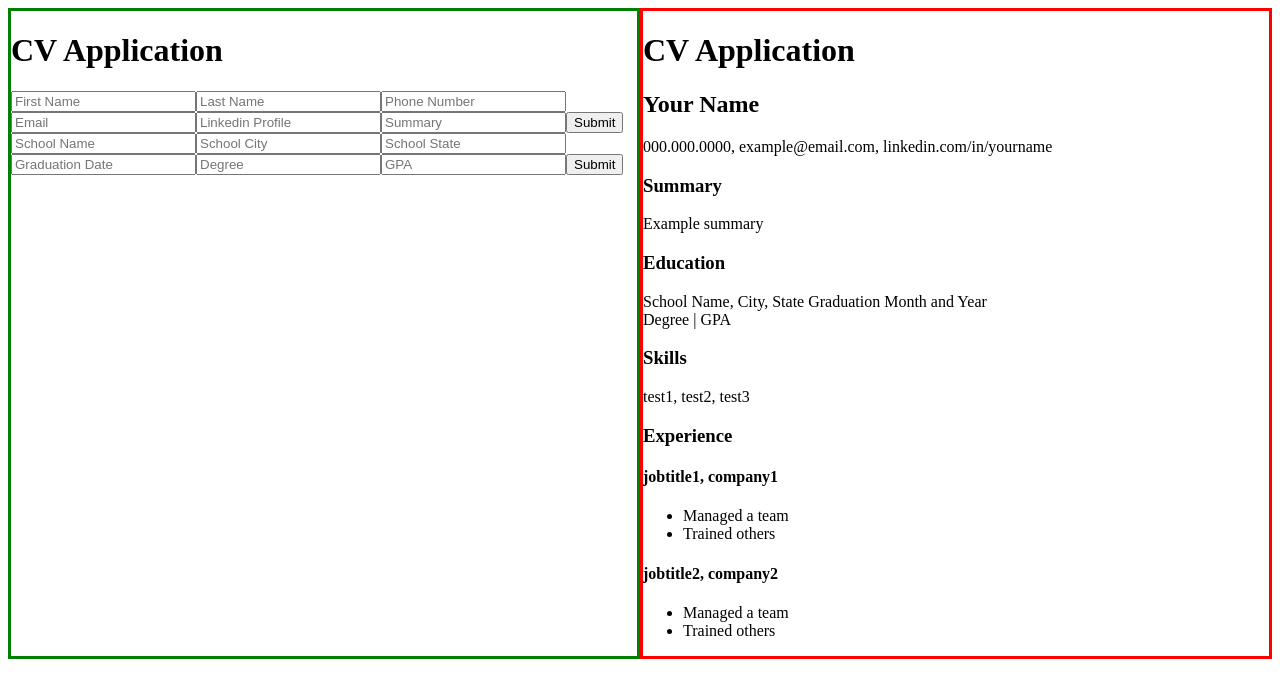
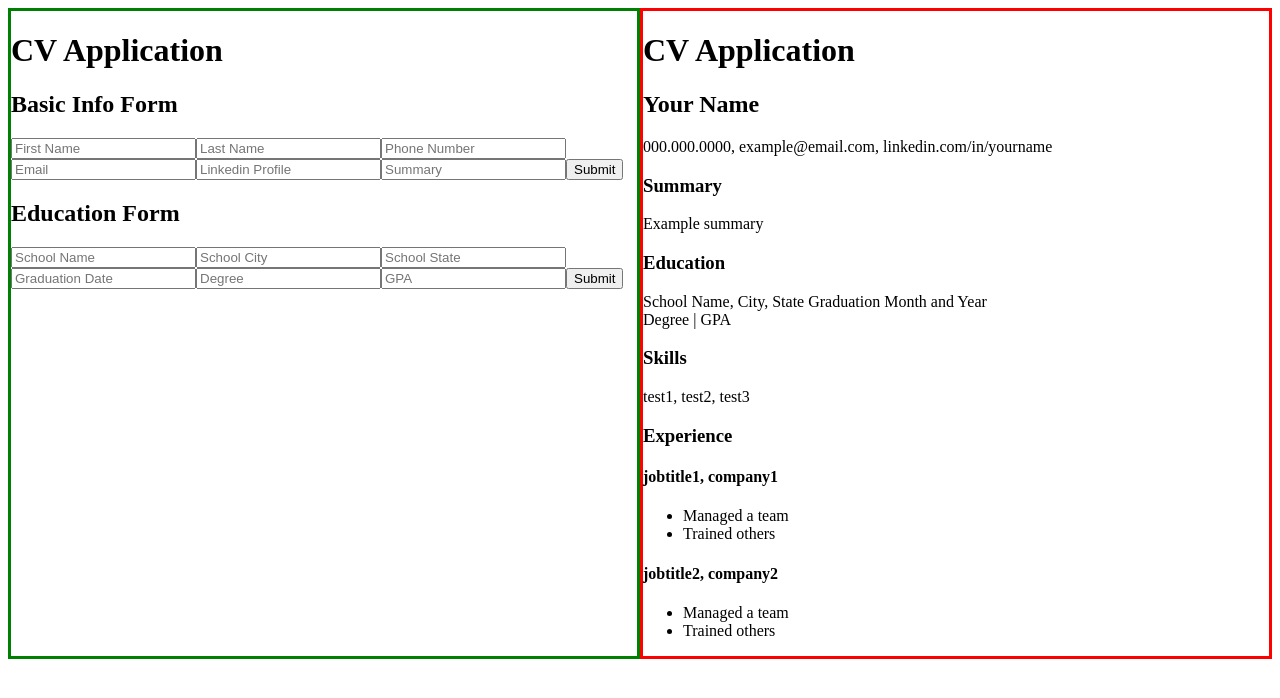
Before and after one commit to ChrisM345/cv-application, a React (Vite) app: page / in a window 1280 px wide. Shown: the top 698 px of the page. Built offline with nearby package versions, Linux system fonts and the light colour scheme.

Commit message:
Added Submit / Edit state

```diff
--- a/src/components/applicant.jsx
+++ b/src/components/applicant.jsx
@@ -1,5 +1,4 @@
 import { useState } from "react";
-import Application from "./application";
 
 function Applicant({ data }) {
   const [firstName, setFirstName] = useState("");
@@ -8,6 +7,7 @@ function Applicant({ data }) {
   const [email, setEmail] = useState("");
   const [linkedin, setLinkedin] = useState("");
   const [summary, setSummary] = useState("");
+  const [showSubmit, setShowSubmit] = useState(true);
 
   function handleFirstNameChange(e) {
     setFirstName(e.target.value);
@@ -42,10 +42,16 @@ function Applicant({ data }) {
       summary: summary,
     });
 
-    console.log("test");
+    setShowSubmit(!showSubmit);
   }
 
-  return (
+  function handleSetSubmit() {
+    setShowSubmit(!showSubmit);
+  }
+
+  return showSubmit ? (
+    <>
+      <h2>Basic Info Form</h2>
       <form onSubmit={(e) => e.preventDefault()}>
         <input placeholder="First Name" value={firstName} onChange={handleFirstNameChange} />
         <input placeholder="Last Name" value={lastName} onChange={handleLastNameChange} />
@@ -55,6 +61,14 @@ function Applicant({ data }) {
         <input placeholder="Summary" value={summary} onChange={handleSummaryChange} />
         <button onClick={handleSendData}>Submit</button>
       </form>
+    </>
+  ) : (
+    <>
+      <h2>Basic Info Form</h2>
+      <form onSubmit={(e) => e.preventDefault()}>
+        <button onClick={handleSetSubmit}>Edit</button>
+      </form>
+    </>
   );
 }
 
--- a/src/components/education.jsx
+++ b/src/components/education.jsx
@@ -7,6 +7,7 @@ function EducationForm({ data }) {
   const [graduationDate, setGraduationDate] = useState("");
   const [degree, setDegree] = useState("");
   const [gpa, setGPA] = useState("");
+  const [showSubmit, setShowSubmit] = useState(true);
 
   function handleSchoolNameChange(e) {
     setSchoolName(e.target.value);
@@ -41,9 +42,16 @@ function EducationForm({ data }) {
       degree: degree,
       gpa: gpa,
     });
+    setShowSubmit(!showSubmit);
   }
 
-  return (
+  function handleSetSubmit() {
+    setShowSubmit(!showSubmit);
+  }
+
+  return showSubmit ? (
+    <>
+      <h2>Education Form</h2>
       <form onSubmit={(e) => e.preventDefault()}>
         <input placeholder="School Name" value={schoolName} onChange={handleSchoolNameChange} />
         <input placeholder="School City" value={schoolCity} onChange={handleSchoolCityChange} />
@@ -53,6 +61,14 @@ function EducationForm({ data }) {
         <input placeholder="GPA" value={gpa} onChange={handleGPAChange} />
         <button onClick={handleSendData}>Submit</button>
       </form>
+    </>
+  ) : (
+    <>
+      <h2>Education Form</h2>
+      <form onSubmit={(e) => e.preventDefault()}>
+        <button onClick={handleSetSubmit}>Edit</button>
+      </form>
+    </>
   );
 }
 
```
Lines whose indentation alone changed are shown as unchanged.
